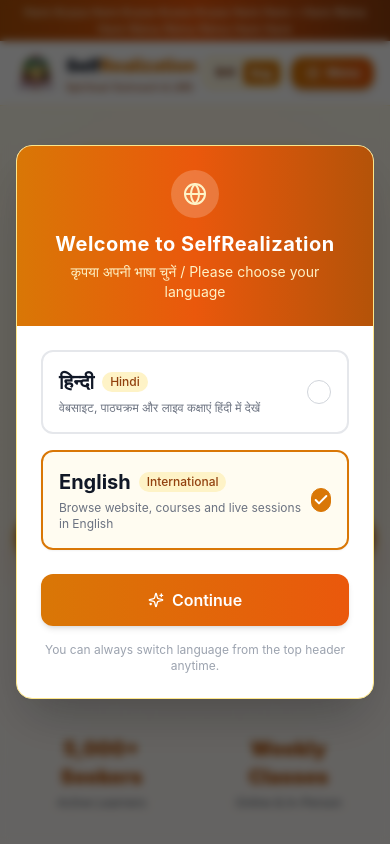
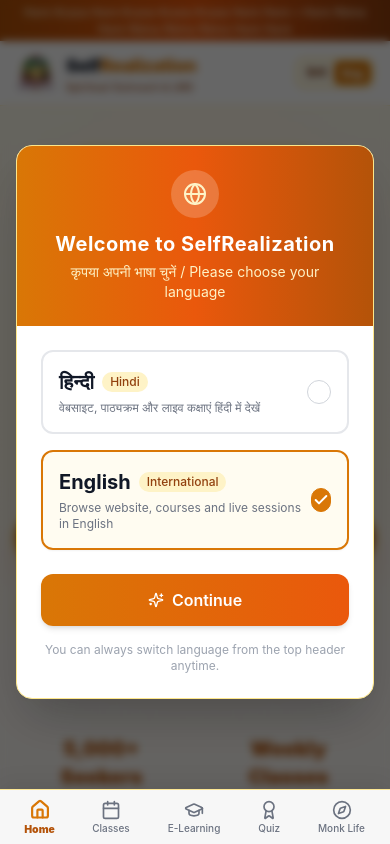
Before and after one commit to spiritual-quiz/self-realization, a Next.js app: page / in a window 390 px wide. Shown: the top 844 px of the page. Built offline with nearby package versions, Linux system fonts and the light colour scheme; no server answers.

Commit message:
feat: horizontal bottom navigation menu on mobile with 5 items

```diff
--- a/src/app/layout.tsx
+++ b/src/app/layout.tsx
@@ -33,7 +33,7 @@ export default function RootLayout({
         <LanguageProvider>
           <LanguageModal />
           <Header />
-          <main className="grow">{children}</main>
+          <main className="grow pb-16 lg:pb-0">{children}</main>
           <Footer />
         </LanguageProvider>
       </body>
--- a/src/components/common/Header.tsx
+++ b/src/components/common/Header.tsx
@@ -1,74 +1,64 @@
 "use client";
 
-import React, { useState } from "react";
+import React from "react";
 import Link from "next/link";
 import Image from "next/image";
 import { usePathname } from "next/navigation";
 import { useLanguage } from "@/context/LanguageContext";
 import {
-  Menu,
-  X,
-  Globe,
-  Sparkles,
-  Compass,
+  Home,
   Calendar,
   GraduationCap,
-  Home,
-  ChevronRight,
-  Award
+  Award,
+  Compass,
+  Sparkles
 } from "lucide-react";
 
 export default function Header() {
   const { language, setLanguage, t } = useLanguage();
-  const [mobileMenuOpen, setMobileMenuOpen] = useState(false);
   const pathname = usePathname();
 
   // Exactly the 5 items requested by the user
-  const verticalMenuItems = [
+  const navigationItems = [
     {
       href: "/",
-      label: "🏠 Home (मुख्य पृष्ठ)",
-      desktopLabel: language === "hi" ? "होम" : "Home",
+      label: language === "hi" ? "होम" : "Home",
+      fullLabel: "🏠 Home",
       icon: Home,
       exact: true,
       color: "text-amber-700",
-      bgHover: "hover:bg-amber-50"
     },
     {
       href: "/live-classes",
-      label: "📅 Classes (निःशुल्क कक्षाएं)",
-      desktopLabel: language === "hi" ? "कक्षाएं" : "Classes",
+      label: language === "hi" ? "कक्षाएं" : "Classes",
+      fullLabel: "📅 Classes",
       icon: Calendar,
       exact: false,
       color: "text-amber-600",
-      bgHover: "hover:bg-amber-50"
     },
     {
       href: "/courses",
-      label: "🎓 E-Learning Courses (पाठ्यक्रम)",
-      desktopLabel: language === "hi" ? "पाठ्यक्रम" : "Courses",
+      label: language === "hi" ? "ई-लर्निंग" : "E-Learning",
+      fullLabel: "🎓 E-Learning",
       icon: GraduationCap,
       exact: false,
       color: "text-orange-600",
-      bgHover: "hover:bg-amber-50"
     },
     {
       href: "/quiz",
-      label: "🏆 Vedic Quiz Challenge (वैदिक क्विज़)",
-      desktopLabel: language === "hi" ? "वैदिक क्विज़" : "Vedic Quiz",
+      label: language === "hi" ? "क्विज़" : "Quiz",
+      fullLabel: "🏆 Quiz",
       icon: Award,
       exact: false,
       color: "text-amber-500",
-      bgHover: "hover:bg-amber-50"
     },
     {
       href: "/live-like-a-monk",
-      label: "🧘 Live Like a Monk (साधु जीवन)",
-      desktopLabel: language === "hi" ? "साधु जीवन" : "Monk Life",
+      label: language === "hi" ? "साधु जीवन" : "Monk Life",
+      fullLabel: "🧘 Live Like a Monk",
       icon: Compass,
       exact: false,
       color: "text-amber-800",
-      bgHover: "hover:bg-amber-50"
     },
   ];
 
@@ -109,7 +99,7 @@ export default function Header() {
 
             {/* Desktop Navigation - Professional & Streamlined */}
             <nav className="hidden lg:flex items-center gap-1 xl:gap-2">
-              {verticalMenuItems.map((link) => {
+              {navigationItems.map((link) => {
                 const Icon = link.icon;
                 const isActive = link.exact
                   ? pathname === link.href
@@ -126,7 +116,7 @@ export default function Header() {
                     }`}
                   >
                     <Icon className={`w-4 h-4 ${isActive ? "text-amber-700" : link.color || "text-gray-500"}`} />
-                    <span>{link.desktopLabel}</span>
+                    <span>{link.label}</span>
                   </Link>
                 );
               })}
@@ -170,9 +160,8 @@ export default function Header() {
               </Link>
             </div>
 
-            {/* Mobile Header Right: Prominent Language Switcher & Vertical Menu Button */}
-            <div className="flex items-center gap-2 lg:hidden">
-              {/* Language Switcher (comes before page open as requested) */}
+            {/* Mobile Header Right: Language Switcher */}
+            <div className="flex items-center gap-1.5 lg:hidden">
               <div className="flex items-center bg-amber-50 border border-amber-300 rounded-lg p-0.5 shadow-xs">
                 <button
                   type="button"
@@ -193,143 +182,94 @@ export default function Header() {
                   Eng
                 </button>
               </div>
+            </div>
 
-              {/* Vertical Menu Button */}
-              <button
-                type="button"
-                onClick={() => setMobileMenuOpen(!mobileMenuOpen)}
-                className="flex items-center gap-1.5 px-3 py-1.5 rounded-xl border-2 border-amber-600 bg-gradient-to-r from-amber-600 to-orange-600 text-white font-bold text-xs shadow-md shadow-amber-900/20 active:scale-95 transition-all cursor-pointer"
-                aria-label="Toggle vertical navigation menu"
-              >
-                {mobileMenuOpen ? <X className="w-4 h-4 stroke-[2.5]" /> : <Menu className="w-4 h-4 stroke-[2.5]" />}
-                <span>{mobileMenuOpen ? (language === "hi" ? "बंद करें" : "Close") : (language === "hi" ? "मेन्यू" : "Menu")}</span>
-              </button>
-            </div>
           </div>
         </div>
       </header>
 
       {/* =========================================================================
-          2. STRICT 5-ITEM VERTICAL MENU (Bottom Sheet / Drawer for Mobile)
+          2. MOBILE HORIZONTAL NAVIGATION MENU AT THE BOTTOM (Native App Bar)
           ========================================================================= */}
-      {mobileMenuOpen && (
-        <div className="lg:hidden fixed inset-0 z-50 flex flex-col justify-end">
-          {/* Backdrop Dimmer */}
-          <div
-            className="fixed inset-0 bg-black/75 backdrop-blur-xs transition-opacity animate-fade-in"
-            onClick={() => setMobileMenuOpen(false)}
-          />
-
-          {/* Vertical Menu Container (Clean vertical list, only 5 items as specified) */}
-          <div className="relative w-full bg-gradient-to-b from-[#FFFDF8] via-[#FFF9EE] to-[#FFF1D6] border-t-4 border-amber-500 rounded-t-3xl shadow-2xl p-5 pb-8 max-h-[85vh] overflow-y-auto animate-slide-up space-y-4">
-
-            {/* Top Drag Notch */}
-            <div className="w-12 h-1.5 bg-amber-300 rounded-full mx-auto" />
-
-            {/* Menu Header with Logo */}
-            <div className="flex items-center justify-between border-b border-amber-200/80 pb-3">
-              <div className="flex items-center gap-2">
-                <div className="relative w-9 h-9">
-                  <Image
-                    src="/images/logo.png"
-                    alt="SelfRealization"
-                    fill
-                    className="object-contain"
-                  />
-                </div>
-                <div>
-                  <h3 className="text-base font-black text-gray-900 leading-tight">
-                    Self<span className="text-amber-600">Realization</span>
-                  </h3>
-                  <p className="text-[10px] text-amber-800 font-bold">
-                    {language === "hi" ? "आत्म-साक्षात्कार मंच" : "Spiritual Outreach Portal"}
-                  </p>
-                </div>
-              </div>
-
-              {/* Close Button */}
-              <button
-                type="button"
-                onClick={() => setMobileMenuOpen(false)}
-                className="w-8 h-8 rounded-full bg-amber-100 hover:bg-amber-200 text-amber-900 flex items-center justify-center font-bold text-sm cursor-pointer shadow-xs"
-                aria-label="Close Menu"
+      <nav
+        aria-label="Mobile Bottom Horizontal Menu"
+        className="lg:hidden fixed bottom-0 left-0 right-0 z-50 bg-white/95 backdrop-blur-xl border-t border-amber-200/90 shadow-[0_-4px_25px_rgba(0,0,0,0.08)] py-1.5 px-1.5 flex items-center justify-around"
       >
-                ✕
-              </button>
-            </div>
-
-            {/* Language Switcher Bar inside menu */}
-            <div className="flex items-center justify-between bg-amber-100/70 p-2 rounded-2xl border border-amber-300/60">
-              <span className="text-xs font-bold text-amber-950 px-2 flex items-center gap-1.5">
-                <Globe className="w-4 h-4 text-amber-700" />
-                <span>भाषा / Language:</span>
-              </span>
-              <div className="flex items-center gap-1.5">
-                <button
-                  type="button"
-                  onClick={() => setLanguage("hi")}
-                  className={`px-3.5 py-1 rounded-xl text-xs font-black transition-all cursor-pointer ${
-                    language === "hi"
-                      ? "bg-amber-600 text-white shadow-xs"
-                      : "text-amber-900 hover:bg-amber-200/50"
+        {/* 1. 🏠 Home */}
+        <Link
+          href="/"
+          className={`flex flex-col items-center justify-center py-1 px-1.5 rounded-xl transition-all grow text-center ${
+            pathname === "/"
+              ? "text-amber-700 font-black scale-105"
+              : "text-gray-500 hover:text-gray-900 font-medium"
           }`}
         >
-                  हिन्दी
-                </button>
-                <button
-                  type="button"
-                  onClick={() => setLanguage("en")}
-                  className={`px-3.5 py-1 rounded-xl text-xs font-black transition-all cursor-pointer ${
-                    language === "en"
-                      ? "bg-amber-600 text-white shadow-xs"
-                      : "text-amber-900 hover:bg-amber-200/50"
+          <Home className={`w-5 h-5 ${pathname === "/" ? "text-amber-600 stroke-[2.5]" : "text-gray-500"}`} />
+          <span className="text-[10px] mt-0.5 leading-tight truncate">
+            {language === "hi" ? "होम" : "Home"}
+          </span>
+        </Link>
+
+        {/* 2. 📅 Classes */}
+        <Link
+          href="/live-classes"
+          className={`flex flex-col items-center justify-center py-1 px-1.5 rounded-xl transition-all grow text-center ${
+            pathname.startsWith("/live-classes")
+              ? "text-amber-700 font-black scale-105"
+              : "text-gray-500 hover:text-gray-900 font-medium"
           }`}
         >
-                  English
-                </button>
-              </div>
-            </div>
+          <Calendar className={`w-5 h-5 ${pathname.startsWith("/live-classes") ? "text-amber-600 stroke-[2.5]" : "text-gray-500"}`} />
+          <span className="text-[10px] mt-0.5 leading-tight truncate">
+            {language === "hi" ? "कक्षाएं" : "Classes"}
+          </span>
+        </Link>
 
-            {/* PURE VERTICAL MENU LINKS - STRICTLY THE 5 USER-SPECIFIED ITEMS */}
-            <div className="space-y-2 pt-1">
-              {verticalMenuItems.map((link) => {
-                const isActive = link.exact
-                  ? pathname === link.href
-                  : pathname.startsWith(link.href);
-
-                return (
+        {/* 3. 🎓 E-Learning */}
         <Link
-                    key={link.href}
-                    href={link.href}
-                    onClick={() => setMobileMenuOpen(false)}
-                    className={`flex items-center justify-between p-3.5 rounded-2xl text-sm font-bold transition-all shadow-xs border ${
-                      isActive
-                        ? "bg-amber-500/20 text-amber-950 border-amber-400/80 ring-1 ring-amber-400/40"
-                        : "bg-white/80 hover:bg-amber-50 text-gray-900 border-amber-200/60"
+          href="/courses"
+          className={`flex flex-col items-center justify-center py-1 px-1.5 rounded-xl transition-all grow text-center ${
+            pathname.startsWith("/courses")
+              ? "text-orange-700 font-black scale-105"
+              : "text-gray-500 hover:text-gray-900 font-medium"
           }`}
         >
-                    <span className="text-sm font-black tracking-tight">{link.label}</span>
-                    <ChevronRight className="w-4 h-4 text-amber-700 shrink-0" />
+          <GraduationCap className={`w-5 h-5 ${pathname.startsWith("/courses") ? "text-orange-600 stroke-[2.5]" : "text-gray-500"}`} />
+          <span className="text-[10px] mt-0.5 leading-tight truncate">
+            {language === "hi" ? "ई-लर्निंग" : "E-Learning"}
+          </span>
         </Link>
-                );
-              })}
-            </div>
 
-            {/* Quick Join Free Class CTA */}
-            <div className="pt-2">
+        {/* 4. 🏆 Quiz (Highlighted Center-Style Pill) */}
         <Link
-                href="/live-classes"
-                onClick={() => setMobileMenuOpen(false)}
-                className="w-full flex items-center justify-center gap-2 py-3 px-4 rounded-xl text-sm font-black text-white bg-gradient-to-r from-amber-600 via-amber-700 to-orange-600 shadow-md shadow-amber-900/20 active:scale-98 transition-transform"
+          href="/quiz"
+          className={`flex flex-col items-center justify-center py-1 px-1.5 rounded-xl transition-all grow text-center ${
+            pathname.startsWith("/quiz")
+              ? "text-amber-700 font-black scale-105"
+              : "text-gray-500 hover:text-gray-900 font-medium"
+          }`}
         >
-                <Sparkles className="w-4 h-4 text-amber-200" />
-                <span>{t.nav.joinFreeClass}</span>
+          <Award className={`w-5 h-5 ${pathname.startsWith("/quiz") ? "text-amber-600 stroke-[2.5]" : "text-gray-500"}`} />
+          <span className="text-[10px] mt-0.5 leading-tight truncate">
+            {language === "hi" ? "क्विज़" : "Quiz"}
+          </span>
         </Link>
-            </div>
 
-          </div>
-        </div>
-      )}
+        {/* 5. 🧘 Live Like a Monk */}
+        <Link
+          href="/live-like-a-monk"
+          className={`flex flex-col items-center justify-center py-1 px-1.5 rounded-xl transition-all grow text-center ${
+            pathname.startsWith("/live-like-a-monk")
+              ? "text-amber-800 font-black scale-105"
+              : "text-gray-500 hover:text-gray-900 font-medium"
+          }`}
+        >
+          <Compass className={`w-5 h-5 ${pathname.startsWith("/live-like-a-monk") ? "text-amber-700 stroke-[2.5]" : "text-gray-500"}`} />
+          <span className="text-[10px] mt-0.5 leading-tight truncate">
+            {language === "hi" ? "साधु जीवन" : "Monk Life"}
+          </span>
+        </Link>
+      </nav>
     </>
   );
 }
```
Lines whose indentation alone changed are shown as unchanged.
